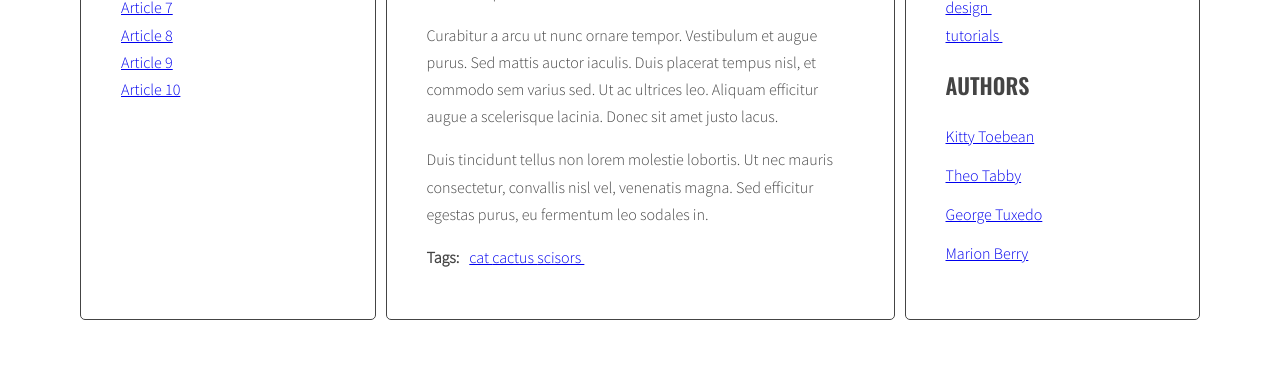
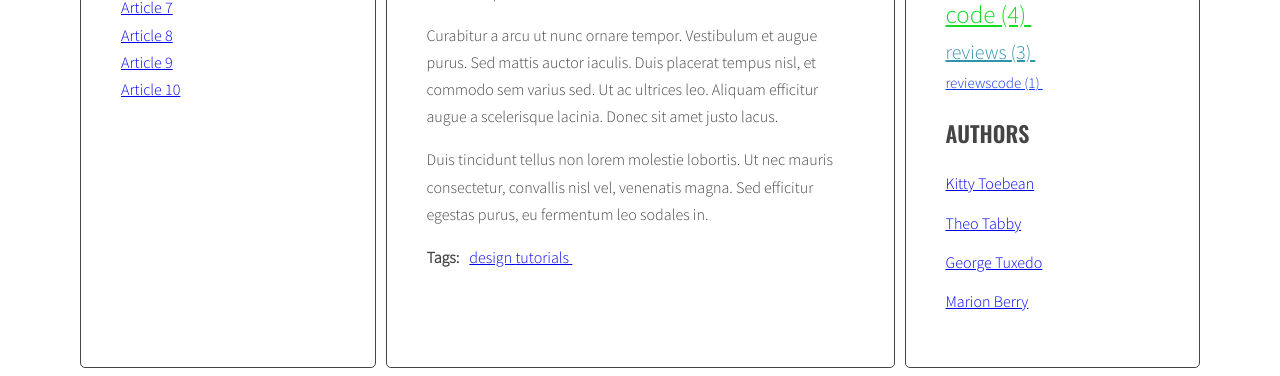
Before and after one commit to 11pablo/javascript-blog, a website: page index.html in a window 1280 px wide. Shown: the part 527-903 px from the top of the page. Before the commit the page ends 855 px from the top, so only its background shows below. Drawn offline with nearby package versions, Linux system fonts and the light colour scheme.

Commit message:
Add html and the beginning of the tag cloud

```diff
--- a/index.html
+++ b/index.html
@@ -1,7 +1,7 @@
-<!doctype html>
-<html>
+<!DOCTYPE html>
+<html lang="en">
   <head>
-          <meta charset="UTF-8" />
+    <meta charset="utf-8" >
       <title>Tytuł strony...</title>
       <link rel="stylesheet" href="css/style.css">
   </head>
@@ -13,24 +13,20 @@
           <aside class="sidebar">
             <h2 class="section-title">All posts</h2>
             <ul class="list titles">
-
             </ul>
           </aside>
           <section class="posts">
-                  <article class="post active" id="article-1" data-tags="cat cactus scisors" data-author="Marion Berry">
+            <article class="post active" id="article-1" data-tags="design tutorials" data-author="Marion Berry">
               <h3 class="post-title">Article 1</h3>
               <p class="post-author"></p>
               <div class="post-content">
                 <p>Duis non dolor efficitur erat interdum fringilla a lobortis dolor. Aenean in massa viverra, pretium augue et, imperdiet diam. Proin varius vitae lectus ut suscipit. Etiam metus lacus, molestie at ante eget, gravida tristique metus. Morbi finibus elit mi, ut aliquam libero tempor eu.</p>
-
                 <p>Curabitur a arcu ut nunc ornare tempor. Vestibulum et augue purus. Sed mattis auctor iaculis. Duis placerat tempus nisl, et commodo sem varius sed. Ut ac ultrices leo. Aliquam efficitur augue a scelerisque lacinia. Donec sit amet justo lacus.</p>
-
                 <p>Duis tincidunt tellus non lorem molestie lobortis. Ut nec mauris consectetur, convallis nisl vel, venenatis magna. Sed efficitur egestas purus, eu fermentum leo sodales in.</p>
               </div>
               <div class="post-tags">
                 <p><strong>Tags:</strong></p>
                 <ul class="list list-horizontal">
-
                 </ul>
               </div>
             </article>
@@ -39,15 +35,12 @@
               <p class="post-author"></p>
               <div class="post-content">
                 <p>Phasellus sollicitudin, arcu vel iaculis ullamcorper, quam leo viverra orci, et faucibus quam sapien vel est. Maecenas ac suscipit elit. Nullam interdum, lorem vitae venenatis pulvinar, ex dui malesuada nunc, tempus cursus enim metus vel nulla.</p>
-
                 <p>Integer hendrerit, eros id efficitur dapibus, ante arcu ullamcorper orci, a iaculis felis turpis at purus. Quisque sodales posuere sapien vel consectetur. Duis dui urna, commodo non ante nec, mattis dictum enim. Donec aliquam erat sed diam lobortis, vel gravida lacus laoreet. Phasellus pretium maximus mi, eu posuere justo suscipit vel.</p>
-
                 <p>Nam magna nisl, varius in malesuada vitae, facilisis vel metus. Proin rhoncus euismod leo dictum lobortis. Suspendisse non ante sapien.</p>
               </div>
               <div class="post-tags ">
                 <p><strong>Tags:</strong></p>
                 <ul class="list list-horizontal">
-
                 </ul>
               </div>
             </article>
@@ -56,14 +49,12 @@
               <p class="post-author"></p>
               <div class="post-content">
                 <p>Mauris vel pellentesque turpis, ac sodales nisl. Quisque iaculis mi velit, ut convallis tellus accumsan a. Quisque iaculis, nisi et dignissim tincidunt, nisl eros euismod nulla, finibus laoreet erat enim posuere elit.</p>
-
                 <p>Aenean at semper urna. Duis vel sapien molestie, egestas diam consequat, molestie nulla. Praesent a malesuada metus. Praesent et tempus leo.</p>
                 <p>Mauris in eleifend neque, vitae eleifend velit. Maecenas purus est, bibendum eget imperdiet id, dictum sed ante. Aenean a magna et eros sagittis aliquet.</p>
               </div>
               <div class="post-tags">
                 <p><strong>Tags:</strong></p>
                 <ul class="list list-horizontal">
-
                 </ul>
               </div>
             </article>
@@ -72,15 +63,12 @@
               <p class="post-author"></p>
               <div class="post-content">
                 <p>Morbi vel cursus nulla, vel varius mauris. Suspendisse sed elit sit amet risus faucibus vestibulum ut sit amet purus. Donec orci est, condimentum ut quam quis, scelerisque fringilla ligula.</p>
-
                 <p>Quisque bibendum nisl id quam sagittis, id pretium dolor scelerisque. Suspendisse non odio nec velit dapibus placerat non a libero.</p>
-
                 <p>Vivamus at tristique ex, feugiat sagittis ex. Cras cursus, ipsum et efficitur commodo, urna sapien rutrum magna, quis sodales justo ligula eget nunc. In hac habitasse platea dictumst.</p>
               </div>
               <div class="post-tags">
                 <p><strong>Tags:</strong></p>
                 <ul class="list list-horizontal">
-
                 </ul>
               </div>
             </article>
@@ -89,32 +77,26 @@
               <p class="post-author"></p>
               <div class="post-content">
                 <p>Suspendisse sem eros, euismod condimentum arcu ac, consequat fermentum orci. Nam convallis lacus nec interdum vestibulum. Vestibulum luctus, quam eu tristique ornare, lorem nibh sodales enim, vitae tempor dolor ante vitae tortor.</p>
-
                 <p>Duis venenatis metus quis luctus lobortis. In porttitor ipsum eget ligula aliquam ornare. Cras malesuada urna id volutpat sodales.</p>
-
                 <p>Donec lobortis ultricies turpis, eu viverra magna gravida quis. Fusce sit amet pretium nulla. Duis rutrum metus vel libero sodales, pellentesque varius ex pulvinar.</p>
               </div>
               <div class="post-tags">
                 <p><strong>Tags:</strong></p>
                 <ul class="list list-horizontal">
-
                 </ul>
               </div>
             </article>
-                  <article class="post" id="article-6"data-tags="reviews code" data-author="George Tuxedo">
+            <article class="post" id="article-6" data-tags="reviewscode" data-author="George Tuxedo">
               <h3 class="post-title">Article 6</h3>
               <p class="post-author"></p>
               <div class="post-content">
                 <p>Donec posuere iaculis ante sed hendrerit. Lorem ipsum dolor sit amet, consectetur adipiscing elit. Quisque hendrerit neque nec urna tincidunt, quis vehicula dui vulputate. Morbi est sapien, auctor ut lectus eu, placerat viverra lorem.</p>
-
                 <p>Cras consectetur at erat id accumsan. Suspendisse lacinia in nulla quis vulputate. Nunc vitae consectetur augue. Nam ut vehicula mi. Aliquam tristique, purus in hendrerit porta, elit lectus finibus mi, vel malesuada nisl lectus a libero.</p>
-
                 <p>Nam quis efficitur ante. Sed eget purus quis ex commodo porta eu sit amet dolor. Mauris tellus nisl, dictum nec est vitae, condimentum ornare ante. Fusce ornare hendrerit maximus. In maximus rhoncus justo.</p>
               </div>
               <div class="post-tags">
                 <p><strong>Tags:</strong></p>
                 <ul class="list list-horizontal">
-
                 </ul>
               </div>
             </article>
@@ -123,15 +105,12 @@
               <p class="post-author"></p>
               <div class="post-content">
                 <p>Donec eleifend mauris ac nisl fermentum, ac fermentum turpis dignissim. Aliquam diam nisl, imperdiet a varius eget, lobortis sed nisi. Nullam suscipit ipsum sed magna blandit, sed pellentesque urna malesuada.</p>
-
                 <p>Duis vestibulum arcu et lectus viverra porta. Praesent tempor lacus eget quam mattis, sit amet venenatis diam ultrices. Morbi gravida sapien quis ligula tincidunt, vel sagittis erat ultrices.</p>
-
                 <p>Ut orci tellus, laoreet ac diam ut, tempus bibendum nisi. Nam egestas sagittis nibh. Curabitur tristique dui quis egestas pretium. Duis eu felis orci.</p>
               </div>
               <div class="post-tags">
                 <p><strong>Tags:</strong></p>
                 <ul class="list list-horizontal">
-
                 </ul>
               </div>
             </article>
@@ -140,15 +119,12 @@
               <p class="post-author"></p>
               <div class="post-content">
                 <p>Praesent quis imperdiet erat. Curabitur tempor sapien a interdum malesuada. Proin libero erat, sagittis a sollicitudin eget, pulvinar nec risus. Cras et suscipit sem.</p>
-
                 <p>Maecenas consequat diam nec sollicitudin congue. Aenean porttitor porttitor quam, condimentum interdum metus congue sed. Donec at nulla ipsum.</p>
-
                 <p>Mauris non congue dui. Aenean ac eros vitae massa vulputate aliquet ut ac elit. Morbi iaculis auctor nunc aliquet luctus. Nunc tincidunt sem dui, quis interdum leo pellentesque eget. Fusce id leo varius, imperdiet nunc vitae, tristique mi. Mauris quis interdum justo. Mauris auctor purus eu leo faucibus feugiat. Nulla at odio vitae leo semper blandit.</p>
               </div>
               <div class="post-tags">
                 <p><strong>Tags:</strong></p>
                 <ul class="list list-horizontal">
-
                 </ul>
               </div>
             </article>
@@ -157,15 +133,12 @@
               <p class="post-author"></p>
               <div class="post-content">
                 <p>Tam et facilisis purus. Donec vulputate est quis lobortis posuere. Nunc vitae lorem ut odio faucibus pulvinar nec in justo. Ut ut ante ac tellus ornare tempus. Nunc maximus, tortor et dictum convallis, nunc libero posuere leo, scelerisque ultrices arcu sapien ut tellus.</p>
-
                 <p>Fusce lacinia augue massa, non tincidunt tortor auctor quis. Vestibulum ut pretium nisl. Etiam id tellus tempus, commodo ligula vehicula, porta magna.</p>
-
                 <p>Donec fringilla blandit dolor vel aliquet. Fusce tortor sapien, lobortis eu vehicula sit amet, dignissim et lectus. In ullamcorper metus vel massa fermentum, at fermentum dui sollicitudin. Nullam lacinia elit vel tortor ullamcorper pulvinar.</p>
               </div>
               <div class="post-tags">
                 <p><strong>Tags:</strong></p>
                 <ul class="list list-horizontal">
-
                 </ul>
               </div>
             </article>
@@ -174,15 +147,12 @@
                 <p class="post-author"></p>
                 <div class="post-content">
                   <p>Aliquam erat volutpat. Ut non eleifend lectus. Donec suscipit tellus tempor, ornare dui id, hendrerit neque. Phasellus lacinia laoreet dui in luctus. Sed hendrerit, magna sit amet varius tempor, augue augue scelerisque est, non scelerisque mauris libero eu sapien.</p>
-
                   <p>Sed at sapien in quam sollicitudin aliquam. In interdum metus a mi porttitor luctus. Sed commodo, arcu id lacinia posuere, felis elit pharetra urna, at feugiat est orci sit amet libero. Quisque in nisl est. Nullam vehicula at lectus non luctus. Cras aliquam neque magna, at varius nisi egestas ut.</p>
-
                   <p>Rhoncus purus nulla, non auctor lacus placerat ut. Aliquam condimentum eget magna ac gravida. Etiam egestas faucibus urna et finibus. Cras vel tellus vel magna suscipit euismod. Maecenas id arcu ante. Duis iaculis scelerisque erat, at ullamcorper arcu consectetur eu. Fusce aliquam diam at arcu pharetra, vel fermentum nunc lobortis.</p>
                 </div>
                 <div class="post-tags">
                   <p><strong>Tags:</strong></p>
                   <ul class="list list-horizontal">
-
                   </ul>
                 </div>
             </article>
@@ -190,7 +160,6 @@
           <aside class="sidebar">
             <h2 class="section-title">Tags</h2>
             <ul class="list tags">
-
             </ul>
             <h2 class="section-title">Authors</h2>
             <ul class="list authors">
--- a/js/script.js
+++ b/js/script.js
@@ -28,14 +28,13 @@ function titleClickHandler(event){ //event- kliknięcie
   targetArticle.classList.add('active');
 }
 
-
-
-
 const optArticleSelector = '.post',
   optArticleAuthorSelector= '.post-author',
   optTitleSelector = '.post-title',
   optTitleListSelector = '.titles',
-  optArticleTagsSelector = '.post-tags .list';
+  optArticleTagsSelector = '.post-tags .list',
+  optCloudClassCount = 5,
+  optCloudClassPrefix = 'tag-size-';
 function generateTitleLinks(customSelector = ''){
   /* [DONE] remove contents of titleList */
   const titleList = document.querySelector(optTitleListSelector);
@@ -67,12 +66,32 @@ function generateTitleLinks(customSelector = ''){
 }
 generateTitleLinks();
 
+/*create function calculateTagsParams*/
+function calculateTagsParams(tags) {
+  const params = { max: 0, min: 999999 };
+  for(let tag in tags){
+    console.log(tag + ' is used ' + tags[tag] + ' times');
+    if(tags[tag] > params.max){
+      params.max = tags[tag];
+    } else if(tags[tag] < params.min){
+      params.min = tags[tag];
+    }
+  }
+  return params;
+}
 
-
+/*determining the size of tags*/
+function calculateTagClass(count, params){
+  const normalizedCount = count - params.min;
+  const normalizedMax = params.max - params.min;
+  const percentage = normalizedCount / normalizedMax;
+  const classNumber = Math.floor(percentage * (optCloudClassCount - 1) + 1);
+  return optCloudClassPrefix + classNumber;
+}
 
 function generateTags(){
-  /* [NEW] create a new variable allTags with an empty array */
-  let allTags = [];
+  /* [NEW] create a new variable allTags with an empty object */
+  let allTags = {};
   /* [DONE]find all articles */
   const articles = document.querySelectorAll(optArticleSelector);
   /*console.log(articles);*/
@@ -99,9 +118,11 @@ function generateTags(){
       /* [DONE] add generated code to html variable */
       tagList.insertAdjacentHTML('beforeend', linkHTML);
       /* [NEW] check if this link is NOT already in allTags */
-      if(allTags.indexOf(linkHTML) == -1){ //jeśli nie istnieje zapisz
-        /* [NEW] add generated code to allTags array */
-        allTags.push(linkHTML);
+      if(!allTags.hasOwnProperty(tag)){
+        /* [NEW] add tag to allTags object */
+        allTags[tag] = 1;
+      } else {
+        allTags[tag]++;
       }
     /* END LOOP: for each tag */
     }
@@ -111,13 +132,23 @@ function generateTags(){
   }
   /* [NEW] find list of tags in right column */
   const tagList = document.querySelector('.tags');
+  const tagsParams = calculateTagsParams(allTags);
+  console.log('tagsParams:',tagsParams);
+  /*[NEW] create variable for all links HTML code */
+  let allTagsHTML = '';
 
-  /* [NEW] add html from allTags to tagList */
-  tagList.innerHTML = allTags.join(' ');
+  /*[NEW] START LOOP: for each tag in allTags */
+  for(let tag in allTags){
+    /*console.log(tag);*/
+    /*[NEW] generate code of a link and add it to allTagsHTML */
+    allTagsHTML +='<li><a class="' + calculateTagClass(allTags[tag], tagsParams) + '" href="#tag-' + tag + '"><span>' + tag + ' (' + allTags[tag] + ')'+ '&nbsp</span></a></li>';
+  }
+  /*[NEW] END LOOP: for each tag in allTags: */
+
+  /*[NEW] add html form allTagsHTML to tagList */
+  tagList.insertAdjacentHTML('beforeend', allTagsHTML);
 }
 generateTags();
-
-
 
 function tagClickHandler(event){
   /* [DONE] prevent default action for this event */
@@ -154,8 +185,6 @@ function tagClickHandler(event){
   generateTitleLinks('[data-tags~="' + tag + '"]');
 }
 
-
-
 function addClickListenersToTags(){
   /* [DONE] find all links to tags */
   const LinksToTag = document.querySelectorAll('a[href^="#tag-"]');
@@ -169,12 +198,6 @@ function addClickListenersToTags(){
   }
 }
 addClickListenersToTags();
-
-
-
-
-
-
 
 function generateAuthors(){
   /* [DONE]find all articles */
@@ -204,8 +227,6 @@ function generateAuthors(){
   }
 }
 generateAuthors();
-
-
 
 function authorClickHandler(event){
   /* [DONE] prevent default action for this event */
@@ -242,8 +263,6 @@ function authorClickHandler(event){
   generateTitleLinks('[data-author="' + author + '"]');
 }
 
-
-
 function addClickListenersToAuthor(){
   /* [DONE]find all links to tags */
   const LinksToTag = document.querySelectorAll('a[href^="#author-"]');
--- a/package.json
+++ b/package.json
@@ -8,7 +8,7 @@
     "init:dirs": "mkdirp sass css vendor images js",
     "init:files": "touch README.md index.html sass/style.scss js/script.js",
     "init:gitignore": "curl https://raw.githubusercontent.com/github/gitignore/master/Node.gitignore -o .gitignore",
-    "test": "npm run-all test:*",
+    "test": "npm-run-all test:*",
     "test:html": "html-validate *.html",
 	"test:js": "eslint js/",
     "build": "npm-run-all build:* test",
--- a/sass/style.scss
+++ b/sass/style.scss
@@ -64,6 +64,7 @@ body {
   border-radius: 5px;
 }
 
+
 /* Logo */
 
 .logo {
@@ -118,3 +119,30 @@ body {
     margin: 0 10px 0 0;
   }
 }
+
+/* tag cloud*/
+
+.tag-size-1 {
+  font-size: 15px;
+  color: rgb(11, 51, 230);
+}
+
+.tag-size-2 {
+  font-size: 20px;
+  color: rgb(49, 148, 173);
+}
+
+.tag-size-3 {
+  font-size: 25px;
+  color: rgb(17, 219, 34);
+}
+
+.tag-size-4 {
+  font-size: 30px;
+  color: rgb(208, 221, 22);
+}
+
+.tag-size-5 {
+  font-size: 35px;
+  color: rgb(241, 47, 21);
+}
```
Also changed, not shown: .eslintrc.json, css/style.css, 1 other file. Lines whose indentation alone changed are shown as unchanged.
